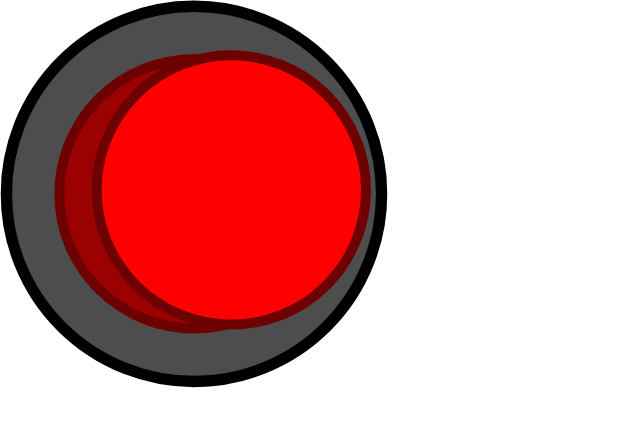
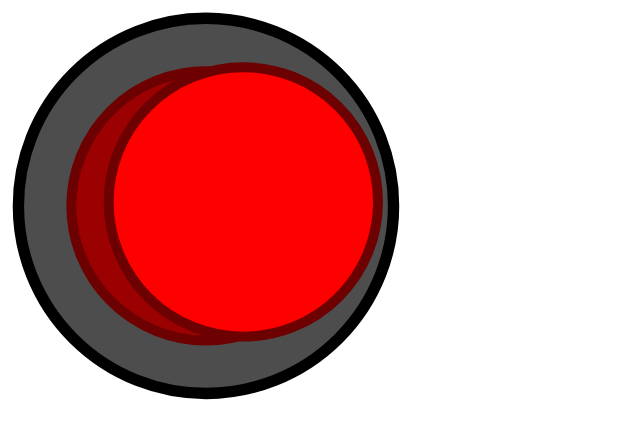
Before and after one commit to escapethisgamevue/escapethisgamevue.github.io, a Vue app: page / in a window 1280 px wide. Shown: the top 438 px of the page, without its empty margins (0-640 px from the left). Built offline with nearby package versions, Linux system fonts and the light colour scheme.

Commit message:
add margin

```diff
--- a/src/App.vue
+++ b/src/App.vue
@@ -3,5 +3,5 @@ import ButtonCartonRight from './components/button/buttonCartonRight.vue';
 </script>
 
 <template>
-  <ButtonCartonRight />
+  <ButtonCartonRight class="m-3" />
 </template>
--- a/src/components/button/buttonCartonRight.vue
+++ b/src/components/button/buttonCartonRight.vue
@@ -11,7 +11,6 @@ function clickButton() {
     <div class="h-fit w-fit" @click="clickButton()">
         <svg class="h-fit w-fit" width="102.635mm" height="102.635mm" viewBox="0 0 103 103" version="1.1" id="svg1"
             xmlns="http://www.w3.org/2000/svg" xmlns:svg="http://www.w3.org/2000/svg">
-
             <circle style="fill:#4d4d4d;stroke:#000000;stroke-width:3.01567" cx="51.50901" cy="51.479477" r="49.80949"
                 id="Casing" />
             <circle style="fill:#9b0101;fill-opacity:1;stroke:#6d0101;stroke-width:2.63;stroke-opacity:1" cx="51.50901"
```
